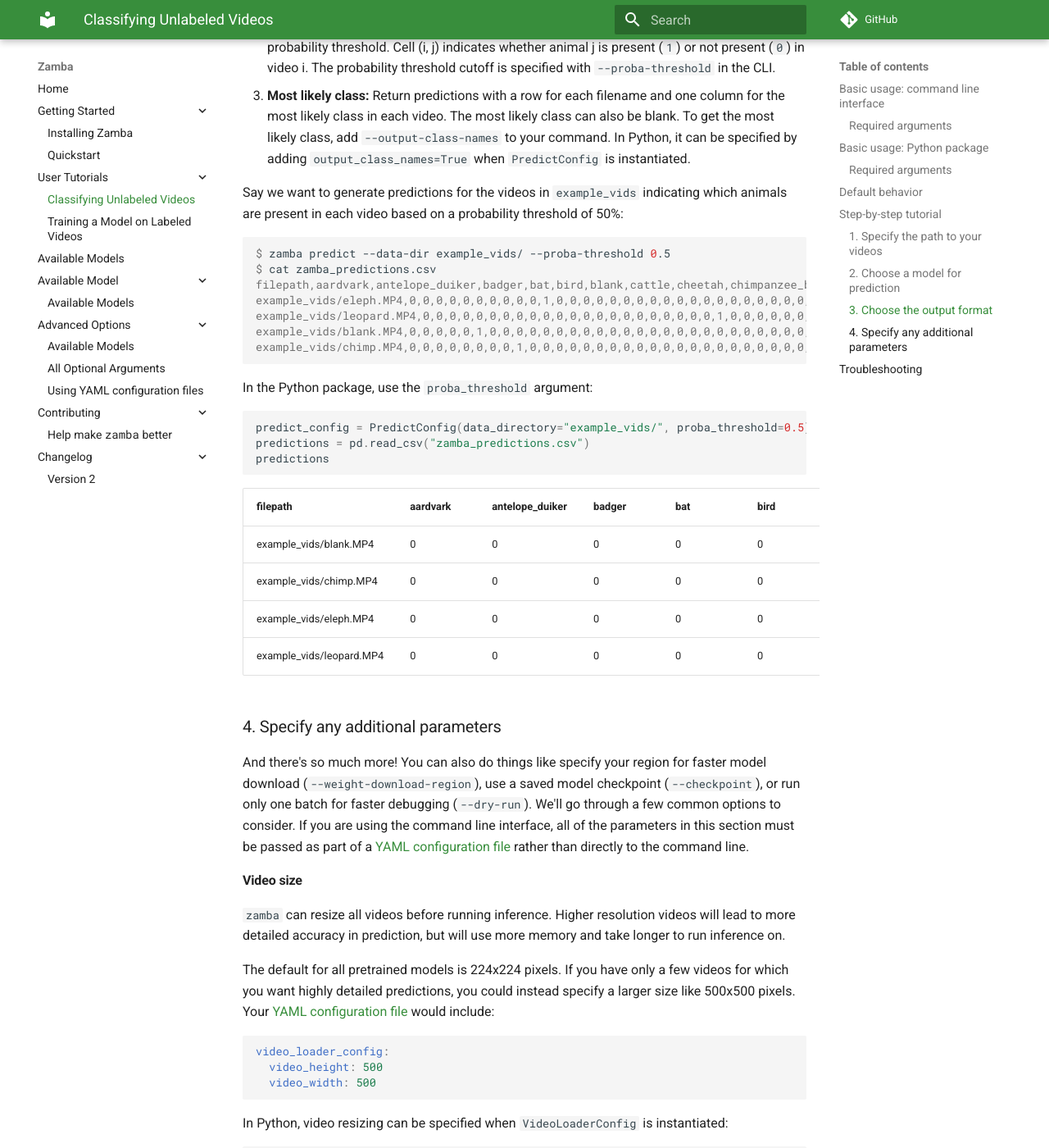
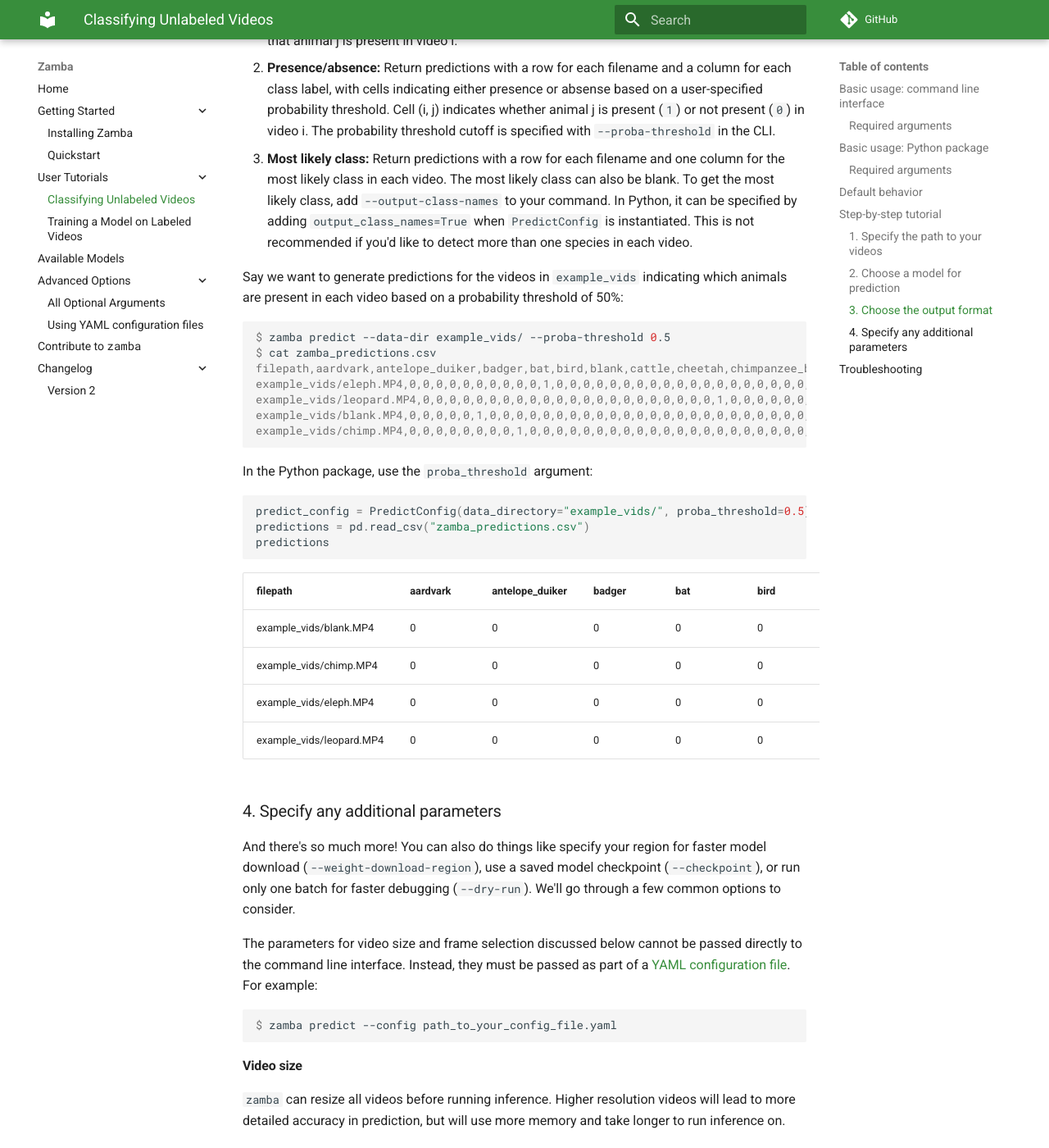
Before and after one commit to drivendataorg/zamba, an MkDocs documentation site: the page built from docs/docs/predict-tutorial.md, in a window 1280 px wide and 1400 px high, scrolled down 4484 px. Shown: the whole window at 82% size. Built offline with MkDocs 1.6.1 and Material for MkDocs 9.7.7, drawn with Linux system fonts in a browser that asks for light colours; comment, search, counter and statistics services are not loaded; some of the changed text lies outside the part shown.

Commit message:
More feedback

````diff
--- a/docs/docs/predict-tutorial.md
+++ b/docs/docs/predict-tutorial.md
@@ -6,7 +6,7 @@
 
 * You already have `zamba` installed (for details see the [Installation](install.md) page)
 * You have unlabeled videos that you want to generate labels for
-* The possible class species labels for your videos are included in the list of possible [zamba labels](models.md#species-classes)
+* The possible class species labels for your videos are included in the list of possible [zamba labels](models.md#species-classes). If your species are not included in this list, you can [retrain a model](train-tutorial.md) using your own labeled data and then run inference.
 
 ## Basic usage: command line interface
 
@@ -20,12 +20,12 @@
 
 ### Required arguments
 
-To run `zamba predict` in the command line, you must specify either `--data-dir` or `--file-list`.
+To run `zamba predict` in the command line, you must specify either `--data-dir` or `--filepaths`.
 
 * **`--data-dir PATH`:** Path to the folder containing your videos.
-* **`--file-list PATH`:** Path to a CSV file with a column for the filepath to each video you want to classify. The CSV must have a column for `filepath`.
+* **`--filepaths PATH`:** Path to a CSV file with a column for the filepath to each video you want to classify. The CSV must have a column for `filepath`.
 
-All other flags are optional. To choose a model, either `--model` or `--checkpoint` must be specified. `--model` defaults to `time_distributed`.
+All other flags are optional. To choose a model, either `--model` or `--checkpoint` must be specified. Use `--model` to specify one of the three [pretrained models](models.md) that ship with `zamba`. Use `--checkpoint` to run inference with a locally saved model. `--model` defaults to `time_distributed`.
 
 ## Basic usage: Python package
 
@@ -123,7 +123,7 @@
 
 Save all of your videos in one folder.
 
-* Your videos should all be saved in formats that are suppored by FFMPEG, [which are listed here](https://www.ffmpeg.org/general.html#Supported-File-Formats_002c-Codecs-or-Features).
+* Your videos should all be saved in formats that are suppored by FFmpeg, [which are listed here](https://www.ffmpeg.org/general.html#Supported-File-Formats_002c-Codecs-or-Features).
 * Your video folder must contain only valid video files, since zamba will try to load all of the files in the directory.
 * Your videos must all be in the top level of the video folder - `zamba` does not extract videos from nested directories.
 
@@ -166,7 +166,7 @@
 
 1. **Store all probabilities (default):** Return predictions with a row for each filename and a column for each class label, with probabilities between 0 and 1. Cell (i,j) is the probability that animal j is present in video i.
 2. **Presence/absence:** Return predictions with a row for each filename and a column for each class label, with cells indicating either presence or absense based on a user-specified probability threshold. Cell (i, j) indicates whether animal j is present (`1`) or not present (`0`) in video i. The probability threshold cutoff is specified with `--proba-threshold` in the CLI.
-3. **Most likely class:** Return predictions with a row for each filename and one column for the most likely class in each video. The most likely class can also be blank. To get the most likely class, add `--output-class-names` to your command. In Python, it can be specified by adding `output_class_names=True` when `PredictConfig` is instantiated.
+3. **Most likely class:** Return predictions with a row for each filename and one column for the most likely class in each video. The most likely class can also be blank. To get the most likely class, add `--output-class-names` to your command. In Python, it can be specified by adding `output_class_names=True` when `PredictConfig` is instantiated. This is not recommended if you'd like to detect more than one species in each video.
 
 Say we want to generate predictions for the videos in `example_vids` indicating which animals are present in each video based on a probability threshold of 50%:
 ```console
@@ -196,7 +196,13 @@
 
 ### 4. Specify any additional parameters
 
-And there's so much more! You can also do things like specify your region for faster model download (`--weight-download-region`), use a saved model checkpoint (`--checkpoint`), or run only one batch for faster debugging (`--dry-run`). We'll go through a few common options to consider. If you are using the command line interface, all of the parameters in this section must be passed as part of a [YAML configuration file](yaml-config.md) rather than directly to the command line.
+And there's so much more! You can also do things like specify your region for faster model download (`--weight-download-region`), use a saved model checkpoint (`--checkpoint`), or run only one batch for faster debugging (`--dry-run`). We'll go through a few common options to consider.
+
+The parameters for video size and frame selection discussed below cannot be passed directly to the command line interface. Instead, they must be passed as part of a [YAML configuration file](yaml-config.md). For example:
+
+```console
+$ zamba predict --config path_to_your_config_file.yaml
+```
 
 #### Video size
 
@@ -242,7 +248,7 @@
 ```
 
     In Python, these can be specified in the `megadetector_lite_config` argument passed to `VideoLoaderConfig`:
-    ```python
+    ```python hl_lines="6 7 8 9 10"
     video_loader_config = VideoLoaderConfig(
         video_height=224,
         video_width=224,
--- a/docs/mkdocs.yml
+++ b/docs/mkdocs.yml
@@ -21,14 +21,10 @@
     - Classifying Unlabeled Videos: "predict-tutorial.md"
     - Training a Model on Labeled Videos: "train-tutorial.md"
   - 'Available Models': "models.md"
-  - 'Available Model':
-    - Choosing a Model: "models.md"
   - 'Advanced Options':
-    - "models.md"
     - All Optional Arguments: "configurations.md"
     - Using YAML configuration files: "yaml-config.md"
-  - 'Contributing':
-    - Help make <code>zamba</code> better: "contribute.md"
+  - 'Contribute to <code>zamba</code>': "contribute.md"
   - 'Changelog':
     - Version 2: "v2_updates.md"
 
````
Also changed, not shown: docs/docs/configurations.md (+1 -1 lines), docs/docs/install.md (+5 -5 lines), docs/docs/models.md (+7 -7 lines), docs/docs/quickstart.md (+15 -8 lines).
